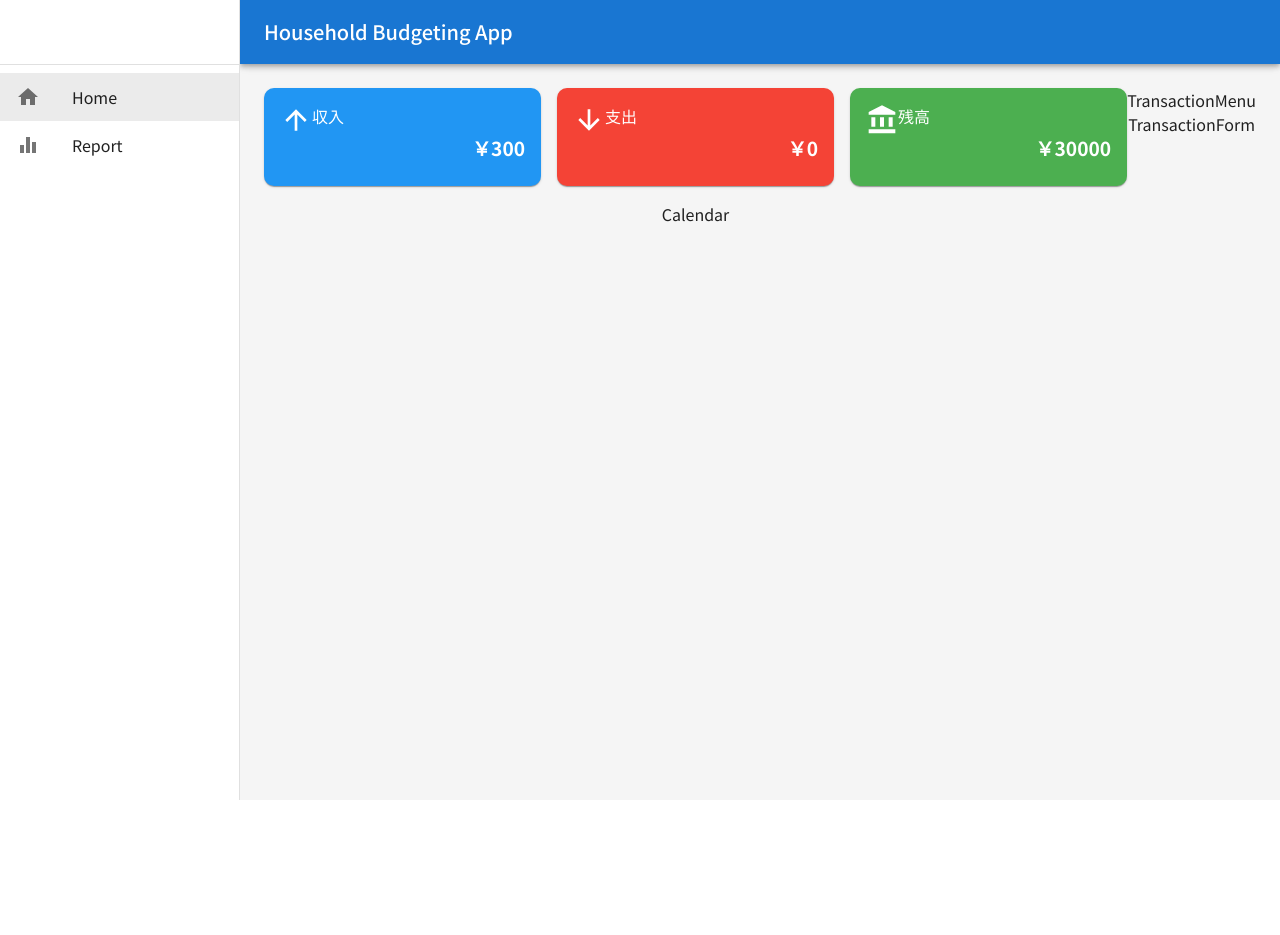
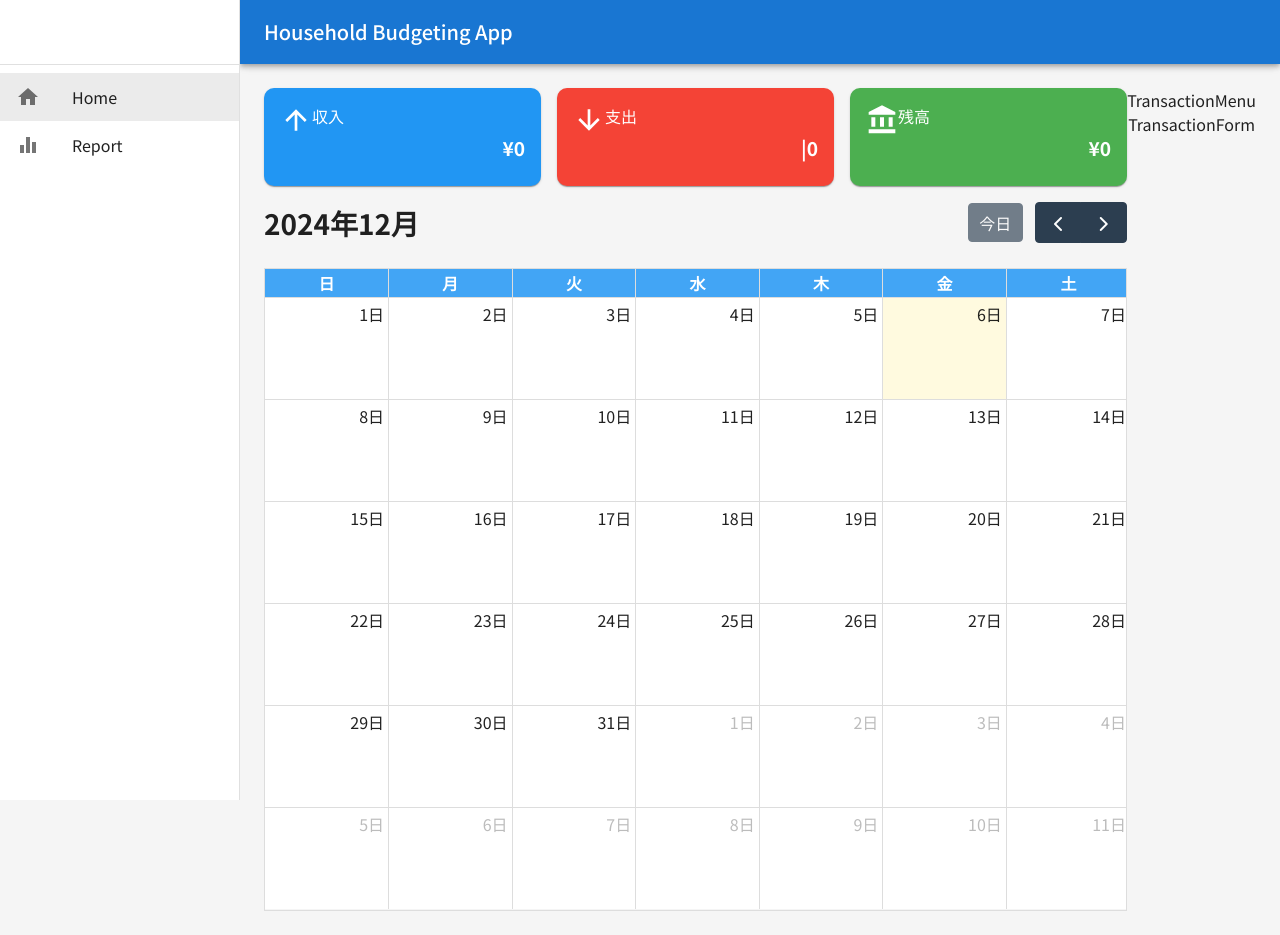
Before and after one commit to wataru0531/household-app-react, a React (Create React App) app: page / in a window 1280 px wide. Before the commit the page ends 800 px from the top, so only its background shows below. Built offline with nearby package versions, Linux system fonts and the light colour scheme; no server answers; the database is empty.

Commit message:
no comment

```diff
--- a/package.json
+++ b/package.json
@@ -5,6 +5,9 @@
   "dependencies": {
     "@emotion/react": "^11.13.5",
     "@emotion/styled": "^11.13.5",
+    "@fullcalendar/core": "^6.1.15",
+    "@fullcalendar/daygrid": "^6.1.15",
+    "@fullcalendar/react": "^6.1.15",
     "@mui/icons-material": "^6.1.9",
     "@mui/material": "^6.1.9",
     "@testing-library/jest-dom": "^5.17.0",
--- /dev/null
+++ b/src/calendar.css
@@ -0,0 +1,45 @@
+/* aタグ */
+.fc-h-event {
+  background-color: transparent;
+  border: none;
+  text-align: right;
+  pointer-events: none; /* ポインターイベントを無視する */
+}
+
+/* カレンダーの背景色設定 */
+.fc-daygrid-body,
+.fc-day {
+  background-color: white; /* 背景色を白に設定 */
+}
+
+.fc-col-header-cell {
+  background-color: #42a5f5;
+  color: white; /* ヘッダーのテキスト色を白に設定 */
+}
+
+.fc .fc-daygrid-day-frame {
+  height: 100%;
+  min-height: 100px;
+}
+
+/* カスタムイベントの見た目ここから */
+.money {
+  white-space: nowrap; /* テキストを折り返さない */
+  overflow: hidden; /* はみ出したテキストを隠す */
+  text-overflow: ellipsis; /* はみ出したテキストの代わりに省略記号を表示 */
+}
+
+/* 収入の色 */
+#event-income {
+  color: #2196f3;
+}
+
+/* 支出の色 */
+#event-expense {
+  color: #f44336;
+}
+
+/* 残高の色 */
+#event-balance {
+  color: #4caf50;
+}
--- a/src/components/layout/Calendar.tsx
+++ b/src/components/layout/Calendar.tsx
@@ -2,9 +2,87 @@
 // Calendar (Home)
 // カレンダー
 
-const Calendar:  React.FC = () => {
+import FullCalendar from "@fullcalendar/react";
+import dayGridPlugin from "@fullcalendar/daygrid";
+import jaLocale from "@fullcalendar/core/locales/ja";
+import { DatesSetArg, EventContentArg } from "@fullcalendar/core";
+
+import "../../calendar.css"; //
+import { calculateDailyBalances } from "../../utils/financeCalculations";
+import { Balance, CalenderContent, Transaction } from "../../types";
+import { formatCurrency } from "../../utils/formatting";
+
+
+interface CalendarProps {
+  monthlyTransactions: Transaction[]
+  setCurrentMonth:  React.Dispatch<React.SetStateAction<Date>>
+}
+
+const Calendar: React.FC<CalendarProps> = ({ monthlyTransactions, setCurrentMonth }) => {
+  // console.log(monthlyTransactions); // (4) [{id: '6rblq1UPv564Xd32jdlB', amount: 2000, category: '給与', type: 'income', content: '銀行振込', …}, {…}, {…}, {…}]
+
+  // 日付ごとの収入、支出、残高のオブジェクトを生成
+  const dailyBalances = calculateDailyBalances(monthlyTransactions);
+  // console.log(dailyBalances);
+  // {2024-12-09: 2024-12-03: { income: 500, expense: 0, balance: 500}, 2024-12-03: {…}, 2024-12-07: {…} }
+
+  // FullCalenderで使えるオブジェクトの配列の形式に柊生
+  const createCalenderEvents = (_dailyBalances: Record<string, Balance>): CalenderContent[] => {
+    // Object.keys → キーを配列で取得。(3) ['2024-12-09', '2024-12-03', '2024-12-07']
+    return Object.keys(_dailyBalances).map(date => {
+      // console.log(date);
+      const { income, expense, balance } = dailyBalances[date];
+      // console.log(formatCurrency(income), expense, balance);
+
+      return {
+        start: date,
+        income: formatCurrency(income), // 文字列型に
+        expense: formatCurrency(expense),
+        balance: formatCurrency(balance)
+      }
+    });
+  }
+  // console.log(createCalenderEvents(dailyBalances));
+
+  // fullcalenderで使えるように、、日付ごとのオブジェクトの配列にする
+  const calenderEvents = createCalenderEvents(dailyBalances);
+  // console.log(calenderEvents); // [(3) [{start: '2024-12-09', income: '2,000', expense: '0', balance: '2,000'}, {…}, {…}]]
+
+  // カスタムプロップスの作成
+  // events配列のオブジェクトの中では、titleとstartしか設定されていないので、
+  // 他のプロパティを設定できるようにする
+  const renderEventContent = (eventInfo: EventContentArg) => {
+    // console.log(eventInfo); // {event: EventImpl, view: ViewImpl, timeText: '', textColor: '', backgroundColor: '', …}
+    return (
+      <div>
+        <div className="money" id="event-income">
+          { eventInfo.event.extendedProps.income }
+        </div>
+        <div className="money" id="event-expense">
+          { eventInfo.event.extendedProps.expense }
+        </div>
+        <div className="money" id="event-balance">
+          { eventInfo.event.extendedProps.balance }
+        </div>
+      </div>
+    )
+  }
+
+  // 月を変更するボタンをクリックした際に発火
+  const handleDateSet = (_eventInfo: DatesSetArg) => {
+    // console.log(_eventInfo); // 月に関するデータを持つ
+    setCurrentMonth(_eventInfo.view.currentStart);
+  }
+
   return (
-    <div>Calendar</div>
+    <FullCalendar
+      locale={ jaLocale } // 日本語
+      plugins={[dayGridPlugin]} // 日付がgrid上で区切られた月のカレンダーを表示
+      initialView="dayGridMonth" //
+      events={ calenderEvents } // 予定 配列のオブジェクトの形式でないとならない
+      eventContent={ renderEventContent } // eventsの内容を拡張
+      datesSet={ handleDateSet } // 月を変更するボタンをクリックしたら発火
+    />
   )
 }
 
--- a/src/components/layout/MonthlySummary.tsx
+++ b/src/components/layout/MonthlySummary.tsx
@@ -13,14 +13,15 @@ import AccountBalanceIcon from '@mui/icons-material/AccountBalance';
 import { Transaction } from "../../types";
 import { financeCalculations } from "../../utils/financeCalculations";
 
+// 今月のデータ
 interface MonthlySummaryProps {
   monthlyTransactions: Transaction[]
 }
 
 const MonthlySummary: React.FC<MonthlySummaryProps> = ({ monthlyTransactions }) => {
-  // console.log(monthlyTransactions); // 2) [{id: '6rblq1UPv564Xd32jdlB', type: 'income', date: '2024-12-09', content: '銀行振込', amount: '2000', …}, {…}]
+  // console.log(monthlyTransactions); // (2) [{id: '6rblq1UPv564Xd32jdlB', type: 'income', date: '2024-12-09', content: '銀行振込', amount: '2000', …}, {…}]
 
-  // 収入、支出、残高を算出
+  // その月のデータから、収入、支出、残高を算出
   const { income, expense, balance } = financeCalculations(monthlyTransactions);
   // console.log({ income, expense, balance });
 
@@ -46,7 +47,8 @@ const MonthlySummary: React.FC<MonthlySummaryProps> = ({ monthlyTransactions })
               variant="h5"
               fontWeight={"fontWeightBold"}
               sx={{ wordBreak: "break-word", fontSize: { sx: ".8rem", sm: "1rem", md: "1.2rem" } }}
-            >￥300
+            >
+              ¥{ income }
             </Typography>
           </CardContent>
         </Card>
@@ -70,7 +72,8 @@ const MonthlySummary: React.FC<MonthlySummaryProps> = ({ monthlyTransactions })
               variant="h5"
               fontWeight={"fontWeightBold"}
               sx={{ wordBreak: "break-word", fontSize: { sx: ".8rem", sm: "1rem", md: "1.2rem" } }}
-            >￥0
+            >
+              |{ expense }
             </Typography>
           </CardContent>
         </Card>
@@ -95,7 +98,8 @@ const MonthlySummary: React.FC<MonthlySummaryProps> = ({ monthlyTransactions })
               variant="h5"
               fontWeight={"fontWeightBold"}
               sx={{ wordBreak: "break-word", fontSize: { sx: ".8rem", sm: "1rem", md: "1.2rem" } }}
-            >￥30000
+            >
+              ¥{ balance }
             </Typography>
           </CardContent>
         </Card>
--- a/src/pages/Home.tsx
+++ b/src/pages/Home.tsx
@@ -11,16 +11,18 @@ import { Transaction } from "../types";
 
 interface HomeProps {
   monthlyTransactions: Transaction[] // オブジェクトの配列
+  setCurrentMonth: React.Dispatch<React.SetStateAction<Date>>
 }
 
-const Home: React.FC<HomeProps> = ({ monthlyTransactions }) => {
+const Home: React.FC<HomeProps> = ({ monthlyTransactions, setCurrentMonth }) => {
+  // console.log(setCurrentMonth)
 
   return (
     <Box sx={{ display: "flex" }}>
       {/* 左コンテンツ */}
       <Box sx={{ flexGrow: 1 }}>
         <MonthlySummary monthlyTransactions={ monthlyTransactions } />
-        <Calendar />
+        <Calendar monthlyTransactions={ monthlyTransactions } setCurrentMonth={ setCurrentMonth } />
       </Box>
 
       {/* 右コンテンツ */}
--- a/src/utils/financeCalculations.tsx
+++ b/src/utils/financeCalculations.tsx
@@ -1,9 +1,12 @@
+
+// 収入、支出、残高を計算する関数
+
+
+import { cl } from "@fullcalendar/core/internal-common";
+import { Transaction, Balance } from "../types";
 
 
 // Firestoreから取得したオブジェクトを元に、収入、支出、残高を返す関数
-
-import { Transaction, Balance } from "../types";
-
 export function financeCalculations(_transactions: Transaction[]): Balance {
   // console.log(_transactions);
   // [{id: '6rblq1UPv564Xd32jdlB', category: '給与', amount: '2000', date: '2024-12-09', type: 'income', …}, {…}, {…}]
@@ -32,3 +35,36 @@ export function financeCalculations(_transactions: Transaction[]): Balance {
   }, { income: 0, expense: 0, balance: 0 }); // 初期値。accuに入る
 
 }
+
+// 日付ごとの収入、支出、残高のオブジェクトを生成
+export function calculateDailyBalances(_transactions: Transaction[]): Record<string, Balance>{
+  // Record ...  TypeScript に組み込まれているユーティリティ型の名前
+  //             その場で即座に型を決めることができる
+  // string → 日付(2024-12-02)の型
+  // Balance →  { income: 300, expense: 200, balance: 100 } の型
+
+  // Record<string, Balance> → 初期値の{}に対しての型定義。初期値の{}に何が入るのかtypescriptが理解できていない
+  return _transactions.reduce<Record<string, Balance>>((accu, curr) => {
+    // (2) [{id: '6rblq1UPv564Xd32jdlB', type: 'income', date: '2024-12-09', content: '銀行振込', amount: '2000', …}, {…}]
+    // console.log(accu); // {}、{2024-12-09: {…}}、{2024-12-09: {…}}, {2024-12-09: {…}, 2024-12-03: {…}}
+    // console.log(curr); // _transactionが1つづつ渡ってくる
+
+    const day = curr.date;
+    if(accu[day]) { return accu }; // すでに格納ずみのオブジェクトがあれば早期リターンでスキップ
+
+    if(!accu[day]){ // オブジェクトにそのdateがない場合のみ追加
+      accu[day] = { income: 0, expense: 0, balance: 0 }
+    }
+
+    if(curr.type = "income"){
+      accu[day].income += curr.amount;
+    } else {
+      accu[day].expense += curr.amount;
+    }
+
+    accu[day].balance = accu[day].income - accu[day].expense;
+
+    // console.log(accu); // {2024-12-09: 2024-12-03: { income: 500, expense: 0, balance: 500}, 2024-12-03: {…}, 2024-12-07: {…} }
+    return accu;
+  }, {}); // この初期値のオブジェクトにincome, expense, balanceを追加
+}
--- a/src/utils/formatting.tsx
+++ b/src/utils/formatting.tsx
@@ -1,8 +1,18 @@
 
 import { format } from "date-fns";
 
-
-
+//
 export function formatMonth(_date: Date): string{ // 引数への型定義
+  // console.log(_date); // Wed Dec 11 2024 16:07:38 GMT+0900 (日本標準時)
+  // console.log(format(_date, "yyyy-MM")); // 2024-12
   return format(_date, "yyyy-MM");
 }
+
+// 日本円に変換する処理
+// toLocaleString
+// → Number型（数値）や Date 型（日時）に対して使えるメソッドで、
+// ローカライズされた形式で数値や日付を文字列として返すために使用。
+// 特に、数値を地域ごとの通貨表示や数値フォーマットに変換する際に便利
+export function formatCurrency(_amount: number): string{
+  return _amount.toLocaleString("js-JP");
+}
```
Also changed, not shown: src/App.tsx (+8 -7 lines), src/types/index.tsx (+8 -0 lines), 1 other file (tests, documents, lock files or other folders).
